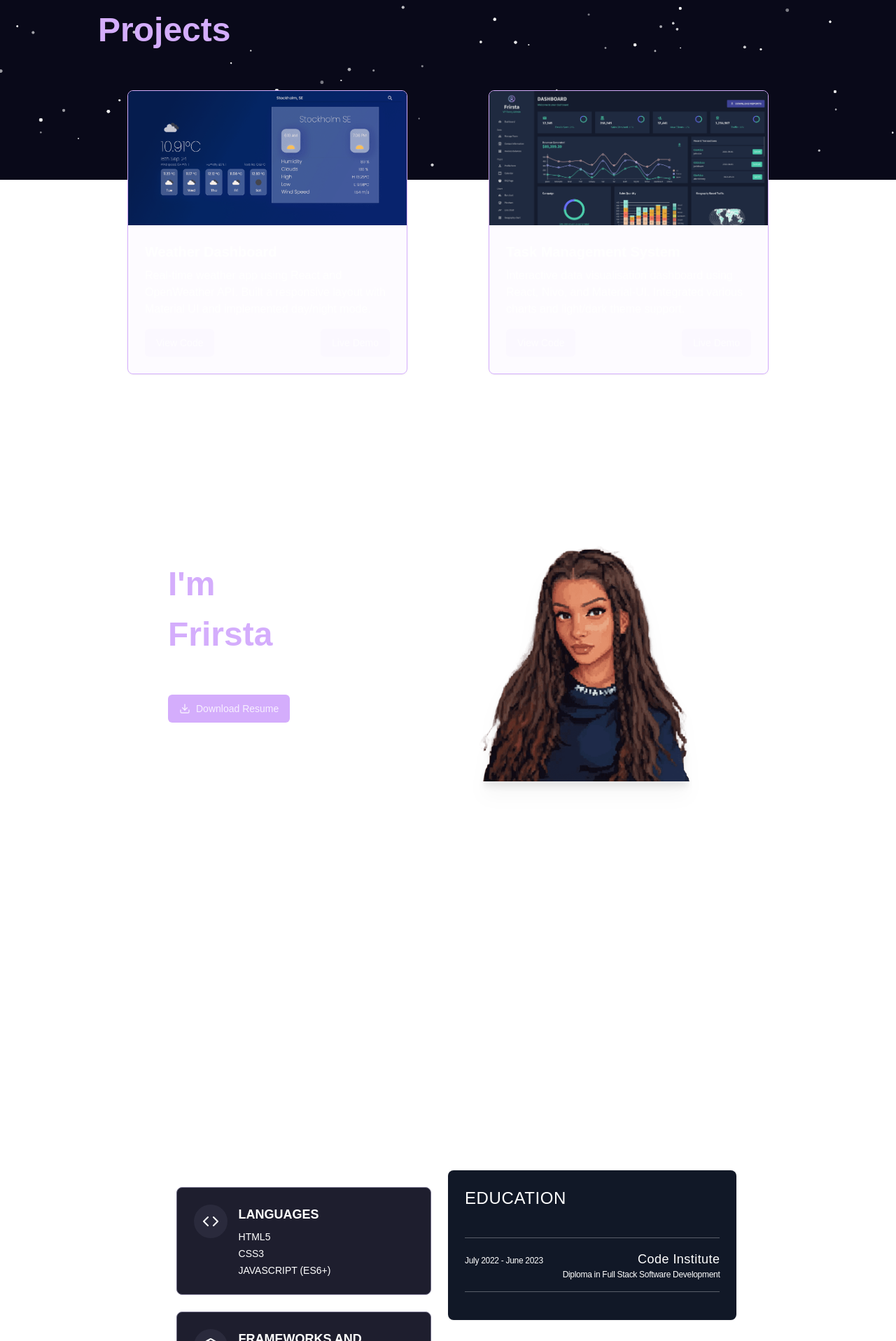
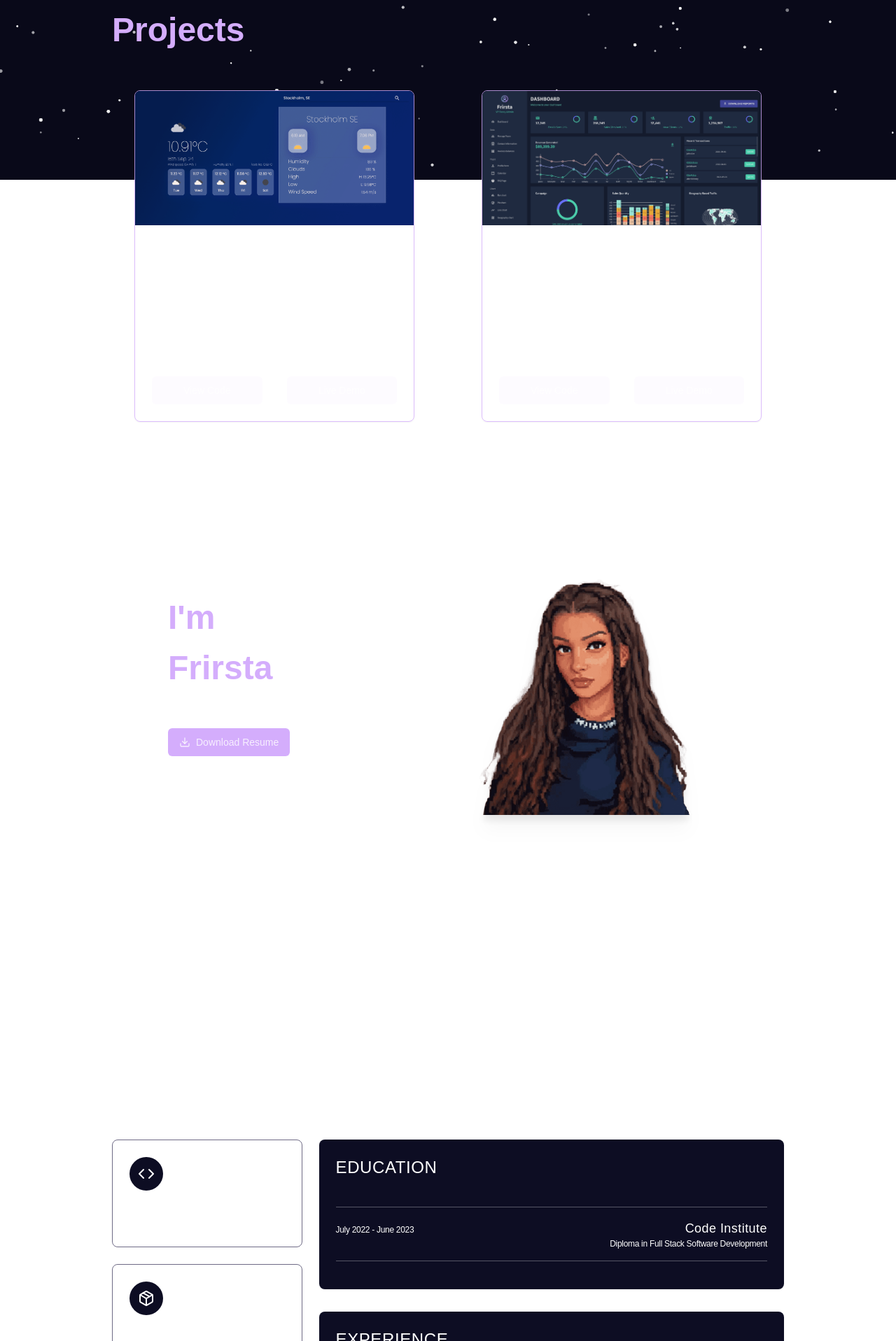
Before and after one commit to frirsta/portfoliobyfrirsta, a Next.js app: page / in a window 1280 px wide. Shown: the part 543-2460 px from the top of the page at 70% size. Built offline with nearby package versions, Linux system fonts and the light colour scheme; a web font is replaced by a local one.

Commit message:
Refactor code

```diff
--- a/src/app/globals.css
+++ b/src/app/globals.css
@@ -65,7 +65,7 @@ h2 {
 section {
   max-width: 1000px;
   margin: auto;
-  padding: 80px 0;
+  padding: 80px 10px;
 }
 
 .container {
@@ -83,6 +83,9 @@ section {
 }
 
 @media screen and (min-width: 640px) {
+  section {
+    padding: 80px 20px;
+  }
   h2 {
     font-size: 48px;
   }
--- a/src/components/About.jsx
+++ b/src/components/About.jsx
@@ -8,11 +8,11 @@ const About = () => {
     <section id="about">
       <div className="container flex justify-center">
         <div className="flex flex-col justify-between items-baseline">
-          <div className="flex justify-between flex-col min-[992px]:flex-row min-[992px]:items-center p-5">
+          <div className="flex justify-between flex-col min-[992px]:flex-row min-[992px]:items-center">
             <SlideIn direction="left">
               <div className="min-[992px]:w-[400px] flex flex-col items-start">
-                <div className="flex min-[992px]:flex-col">
-                  <div className="title-container">
+                <div className="title-container">
+                  <div className="flex min-[992px]:flex-col">
                     <AnimatedText text="I'm " />
                     <AnimatedText text="Frirsta" />
                   </div>
@@ -21,7 +21,7 @@ const About = () => {
               </div>
             </SlideIn>
             <SlideIn direction="right">
-              <div className="h-fit p-0">
+              <div className="h-fit">
                 <Image
                   width={"1000"}
                   height={"1000"}
@@ -33,7 +33,7 @@ const About = () => {
             </SlideIn>
           </div>
           <FadeIn delay={0.5}>
-            <div className="w-full sm:w-[587px] text-3xl font-normal mt-20 sm:mt-12 p-5">
+            <div className="w-full lg:w-[700px] text-2xl font-normal mt-20">
               I&apos;m Frirsta - a front-end developer based in Stockholm. After
               a career in retail, I transitioned into software development
               driven by my passion for problem-solving and designing and
--- a/src/components/Animations.jsx
+++ b/src/components/Animations.jsx
@@ -15,13 +15,15 @@ const useInView = () => {
       { threshold: 0.1 }
     );
 
-    if (ref.current) {
-      observer.observe(ref.current);
+    const currentRef = ref.current;
+
+    if (currentRef) {
+      observer.observe(currentRef);
     }
 
     return () => {
-      if (ref.current) {
-        observer.unobserve(ref.current);
+      if (currentRef) {
+        observer.unobserve(currentRef);
       }
     };
   }, []);
--- a/src/components/EducationExperience.jsx
+++ b/src/components/EducationExperience.jsx
@@ -23,7 +23,7 @@ const experienceData = [
 ];
 
 const Section = ({ title, items, renderItem }) => (
-  <Card className="bg-gray-900  mb-8 border-none">
+  <Card className="bg-[#0d0d23] mb-8 border-none">
     <CardHeader>
       <CardTitle className="text-2xl font-extralight tracking-wide">
         {title}
@@ -43,21 +43,21 @@ const Section = ({ title, items, renderItem }) => (
 
 const EducationExperience = () => {
   return (
-    <div className="w-full min-[992px]:max-w-md mx-auto">
+    <div className="w-full">
       <ScaleIn>
         <Section
           title="EDUCATION"
           items={educationData}
           renderItem={(item) => (
             <div className="flex justify-between items-baseline">
-              <div className=" text-xs tracking-tight">{item.period}</div>
-              <div className="text-right">
+              <div className="text-xs tracking-tight w-[40%]">
+                {item.period}
+              </div>
+              <div className="text-right w-full">
                 <div className="text-lg font-normal tracking-wide">
                   {item.institution}
                 </div>
-                <div className=" text-xs tracking-tight w-full">
-                  {item.degree}
-                </div>
+                <div className="text-xs tracking-tight">{item.degree}</div>
               </div>
             </div>
           )}
@@ -69,12 +69,12 @@ const EducationExperience = () => {
           items={experienceData}
           renderItem={(item) => (
             <div className="flex justify-between items-baseline">
-              <div className=" text-xs tracking-tight">{item.period}</div>
+              <div className="text-xs tracking-tight">{item.period}</div>
               <div className="text-right">
                 <div className="text-lg font-normal tracking-wide">
                   {item.position}
                 </div>
-                <div className=" text-xs tracking-tight">{item.company}</div>
+                <div className="text-xs tracking-tight">{item.company}</div>
               </div>
             </div>
           )}
--- a/src/components/Footer.jsx
+++ b/src/components/Footer.jsx
@@ -2,7 +2,7 @@ import React from "react";
 import { FadeIn } from "./Animations";
 const Footer = () => {
   return (
-    <footer className="bg-gray-900 py-6 text-center">
+    <footer className="bg-[#0d0d23] py-6 text-center">
       <FadeIn>
         <p>&copy; FRIRSTA {new Date().getFullYear()}. All rights reserved.</p>
       </FadeIn>
--- a/src/components/Header.jsx
+++ b/src/components/Header.jsx
@@ -41,7 +41,10 @@ const Header = () => {
     <header className="sticky top-0 z-10 bg-[#D4ADFC]/5 backdrop-blur-sm border-[1px] border-[#D4ADFC] rounded-sm">
       <div className="container mx-auto flex items-center justify-between p-4">
         <FadeIn>
-          <a href="#home" className="text-2xl font-bold text-[#D4ADFC]">
+          <a
+            href="#home"
+            className="text-2xl font-thin text-[#D4ADFC] tracking-widest"
+          >
             FRIRSTA
           </a>
         </FadeIn>
--- a/src/components/Projects.jsx
+++ b/src/components/Projects.jsx
@@ -29,7 +29,7 @@ const projects = [
 
 const ProjectCard = ({ project }) => (
   <SlideIn direction={project.direction} delay={project.delay}>
-    <Card className="overflow-hidden bg-[#d4adfc]/5 border border-[#d4adfc] transition-transform hover:scale-105 max-w-[400px]">
+    <Card className="overflow-hidden backdrop-blur-sm border border-[#d4adfc]/80 max-w-[400px]">
       <CardContent className="p-0">
         <Image
           src={project.image}
@@ -38,16 +38,16 @@ const ProjectCard = ({ project }) => (
           height={400}
           className="w-full h-48 object-cover"
         />
-        <div className="p-6">
-          <h3 className="mb-2 text-xl font-semibold">{project.title}</h3>
-          <p className="mb-4">{project.description}</p>
+        <div className="p-6 flex flex-col justify-between h-[280px]">
+          <h3 className="mb-2 text-md font-semibold">{project.title}</h3>
+          <p className="mb-4 text-sm">{project.description}</p>
           <div className="flex justify-between">
-            <Button asChild variant="outline">
+            <Button asChild variant="outline" className="w-[45%]">
               <Link href={project.github} target="_blank">
                 View Code
               </Link>
             </Button>
-            <Button asChild variant="outline">
+            <Button asChild variant="outline" className="w-[45%]">
               <Link href={project.demo} target="_blank">
                 Live Demo
               </Link>
@@ -66,7 +66,7 @@ const Projects = () => {
         <div className="title-container">
           <AnimatedText text="Projects" />
         </div>
-        <div className="grid gap-8 md:grid-cols-2 justify-items-center">
+        <div className="grid gap-8 grid-cols-1 md:grid-cols-2 justify-items-center">
           {projects.map((project, index) => (
             <ProjectCard key={index} project={project} />
           ))}
--- a/src/components/Resume.jsx
+++ b/src/components/Resume.jsx
@@ -5,11 +5,9 @@ import EducationExperience from "./EducationExperience";
 const Resume = () => {
   return (
     <section id="resume">
-      <div className="container flex items-center justify-center">
+      <div className="container">
         <div className="flex flex-col-reverse min-[992px]:flex-row justify-between">
-          <div className="w-full">
-            <SkillGrid />
-          </div>
+          <SkillGrid />
           <EducationExperience />
         </div>
       </div>
--- a/src/components/SkillGrid.jsx
+++ b/src/components/SkillGrid.jsx
@@ -46,12 +46,12 @@ const skills = [
 
 export default function SkillGrid() {
   return (
-    <div className="grid grid-cols-1 gap-6 p-6">
+    <div className="grid grid-cols-1 gap-6 min-[992px]:pr-6">
       {skills.map((skill) => (
         <ScaleIn key={skill.name} delay={0.2}>
-          <div className="bg-[#1E1E2E] border border-[#6E6A85] rounded-lg p-6 flex items-start space-x-4">
+          <div className="backdrop-blur-sm border border-[#6E6A85] rounded-lg p-6 flex items-start space-x-4">
             <div className="flex-shrink-0">
-              <div className="w-12 h-12 rounded-full bg-[#2A2A3C] flex items-center justify-center ">
+              <div className="w-12 h-12 rounded-full bg-[#0d0d23] flex items-center justify-center ">
                 {skill.icon}
               </div>
             </div>
```
Also changed, not shown: src/About.png (added).
